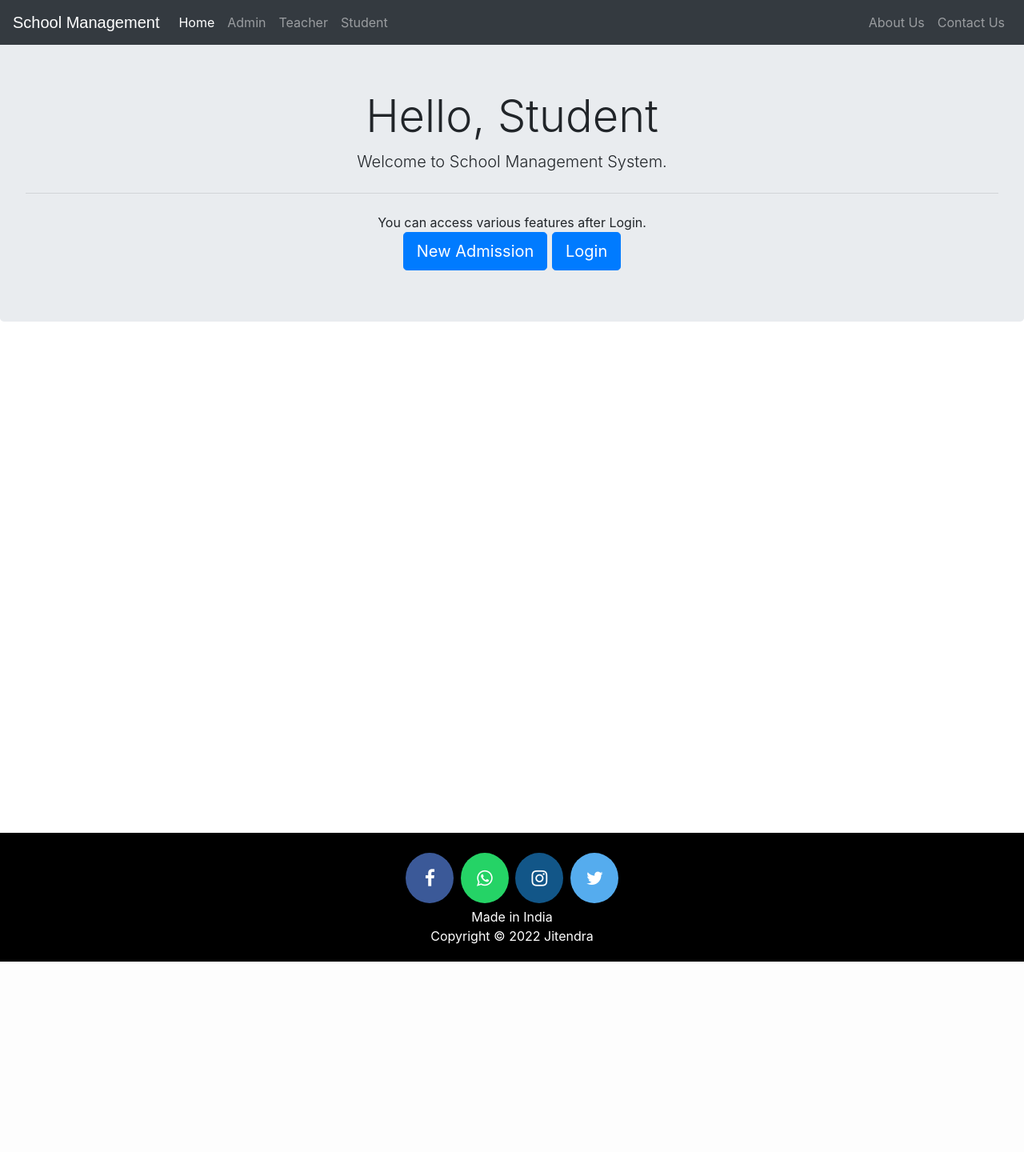
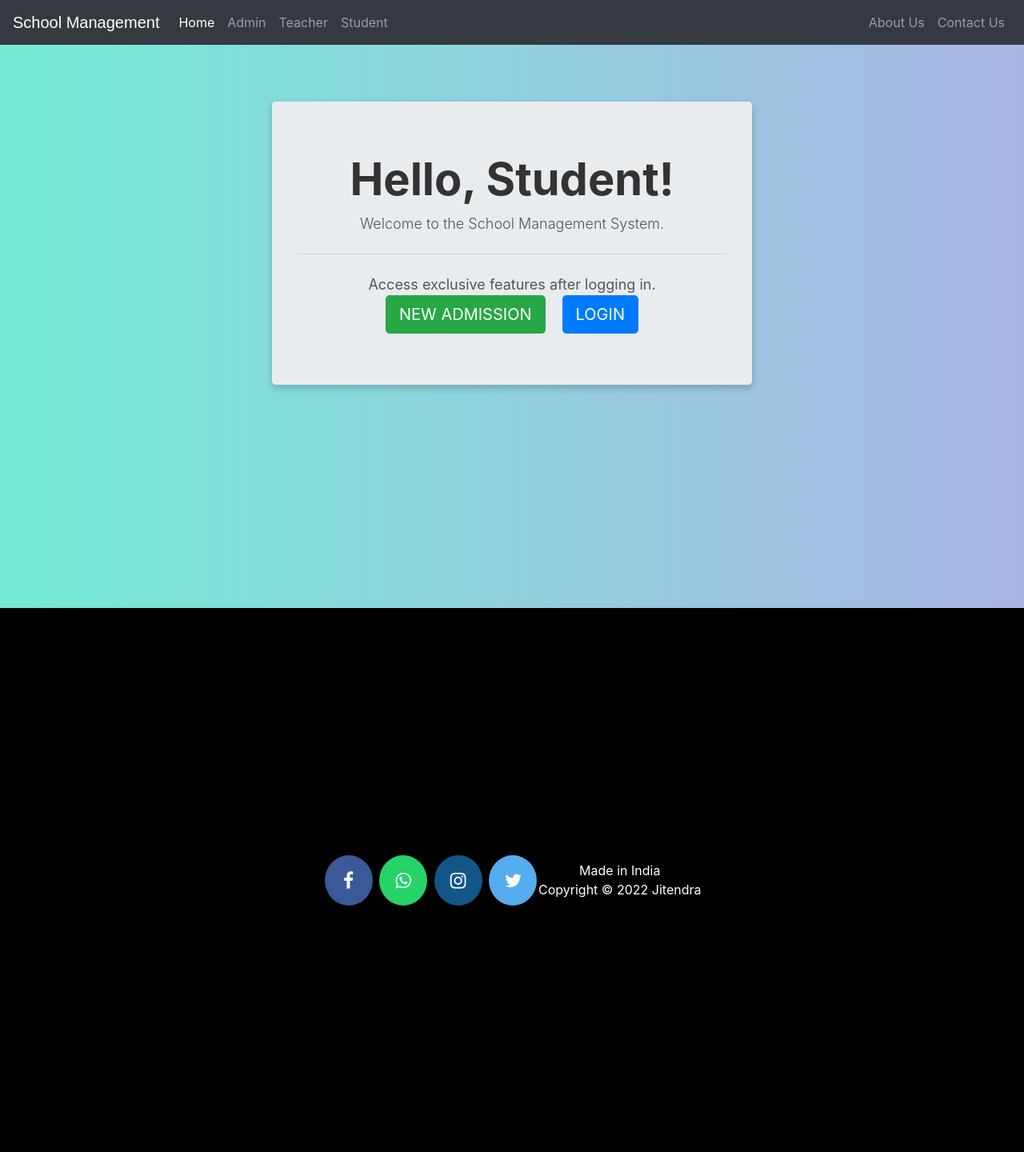
Before and after one commit to Thiagovb62/jitendra_school, a Django app: page /studentclick in a window 1280 px wide. Shown: the whole page at 80% size. Before the commit the page ends 1202 px from the top, so only its background shows below. Run offline with Django 3.2, Linux system fonts and the light colour scheme; some libraries are stand-ins or nearby versions.

Commit message:
fix:css style,bug student login and Use <button> or <input></input> instead of the button role to ensure accessibility across all devices.

```diff
--- a/templates/school/studentclick.html
+++ b/templates/school/studentclick.html
@@ -1,18 +1,81 @@
 {% extends 'school/homebase.html' %}
 {% block content %}
 
-<br>
-<br>
+<style>
+    body {
+        background: linear-gradient(to right, #74ebd5, #acb6e5);
+        background-size: 100%;
+        font-family: 'Poppins', sans-serif;
+    }
 
-<div class="jumbotron" style="margin-bottom:0px;">
-  <h1 class="display-4">Hello, Student</h1>
-  <p class="lead">Welcome to School Management System.</p>
-  <hr class="my-4">
-  <p>You can access various features after Login.</p>
-  <p class="lead">
-    <a class="btn btn-primary btn-lg" href="studentsignup" role="button">New Admission</a>
-    <a class="btn btn-primary btn-lg" href="studentlogin" role="button">Login</a>
-  </p>
+    .container {
+        display: flex;
+        justify-content: center;
+        align-items: center;
+        height: 80vh;
+    }
+
+    .jumbotron {
+        background: rgba(255, 255, 255, 0.9);
+        padding: 50px;
+        border-radius: 15px;
+        box-shadow: 0px 4px 10px rgba(0, 0, 0, 0.2);
+        text-align: center;
+        width: 80%;
+        max-width: 600px;
+    }
+
+    .jumbotron h1 {
+        font-weight: 700;
+        color: #333;
+    }
+
+    .jumbotron p {
+        font-size: 18px;
+        color: #555;
+    }
+
+    .btn-custom {
+        padding: 12px 25px;
+        font-size: 18px;
+        border-radius: 30px;
+        font-weight: bold;
+        text-transform: uppercase;
+        transition: all 0.3s ease-in-out;
+    }
+
+    .btn-success {
+        background: #28a745;
+        border: none;
+    }
+
+    .btn-success:hover {
+        background: #218838;
+        transform: scale(1.05);
+    }
+
+    .btn-primary {
+        background: #007bff;
+        border: none;
+    }
+
+    .btn-primary:hover {
+        background: #0056b3;
+        transform: scale(1.05);
+    }
+</style>
+
+<div class="container">
+    <div class="jumbotron">
+        <h1 class="display-4">Hello, Student!</h1>
+        <p class="lead">Welcome to the School Management System.</p>
+        <hr class="my-4">
+        <p>Access exclusive features after logging in.</p>
+        <p class="lead">
+          <button class="btn btn-success btn-lg btn-custom mx-2" onclick="window.location.href='studentsignup'">New Admission</button>
+          <button class="btn btn-primary btn-lg btn-custom mx-2" onclick="window.location.href='studentlogin'">Login</button>
+        </p>
+    </div>
 </div>
 
 {% endblock content %}
--- a/templates/school/studentlogin.html
+++ b/templates/school/studentlogin.html
@@ -62,7 +62,7 @@
     <br><br>
 
     <!--- signup page for teacher by admin ---------->
-    <form method="post" action="{% url}">
+    <form method="post">
         {% csrf_token %}
         <div class="container register-form">
             <div class="form">
```
Also changed, not shown: templates/school/adminclick.html (+75 -14 lines), templates/school/index.html (+50 -44 lines), templates/school/teacherclick.html (+67 -5 lines).
